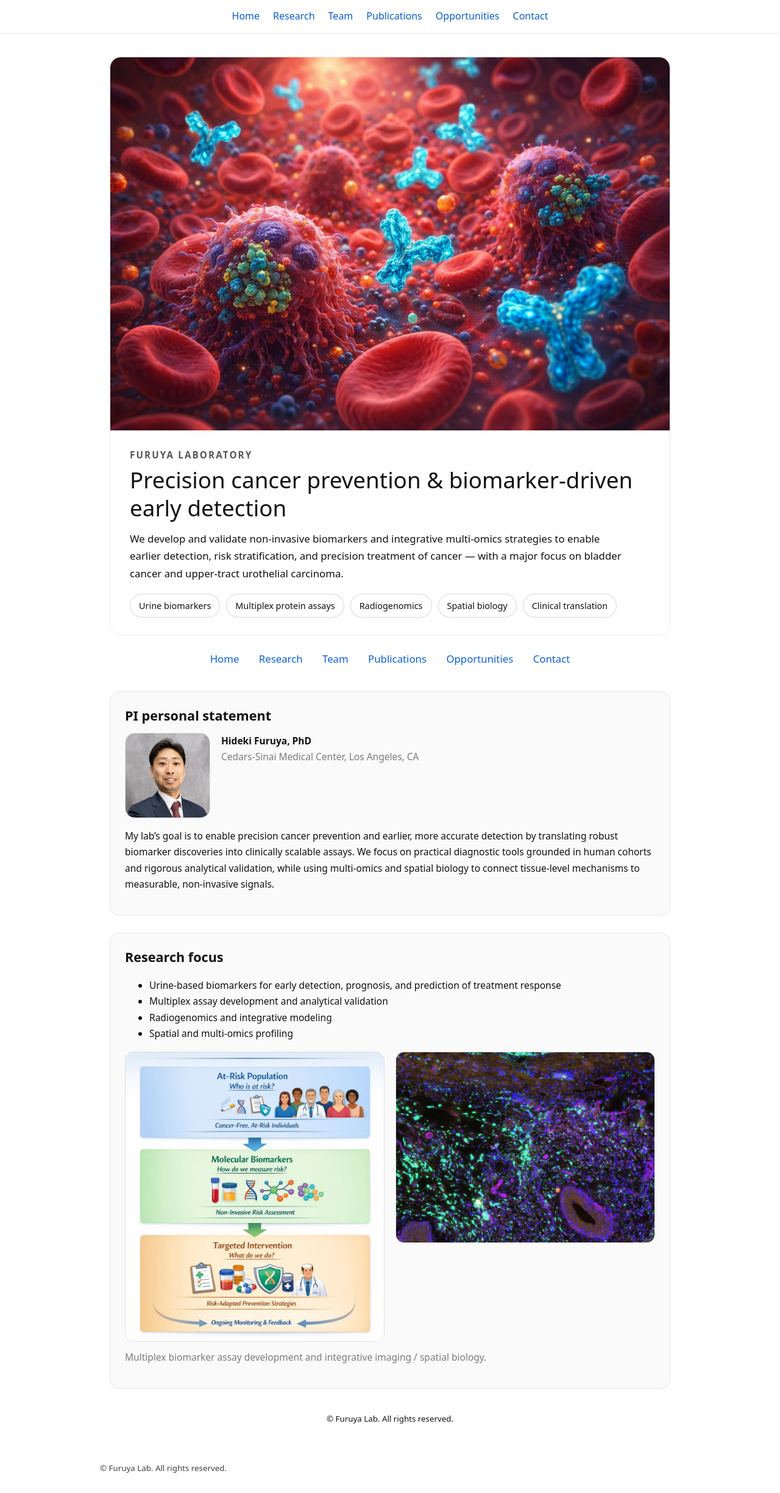
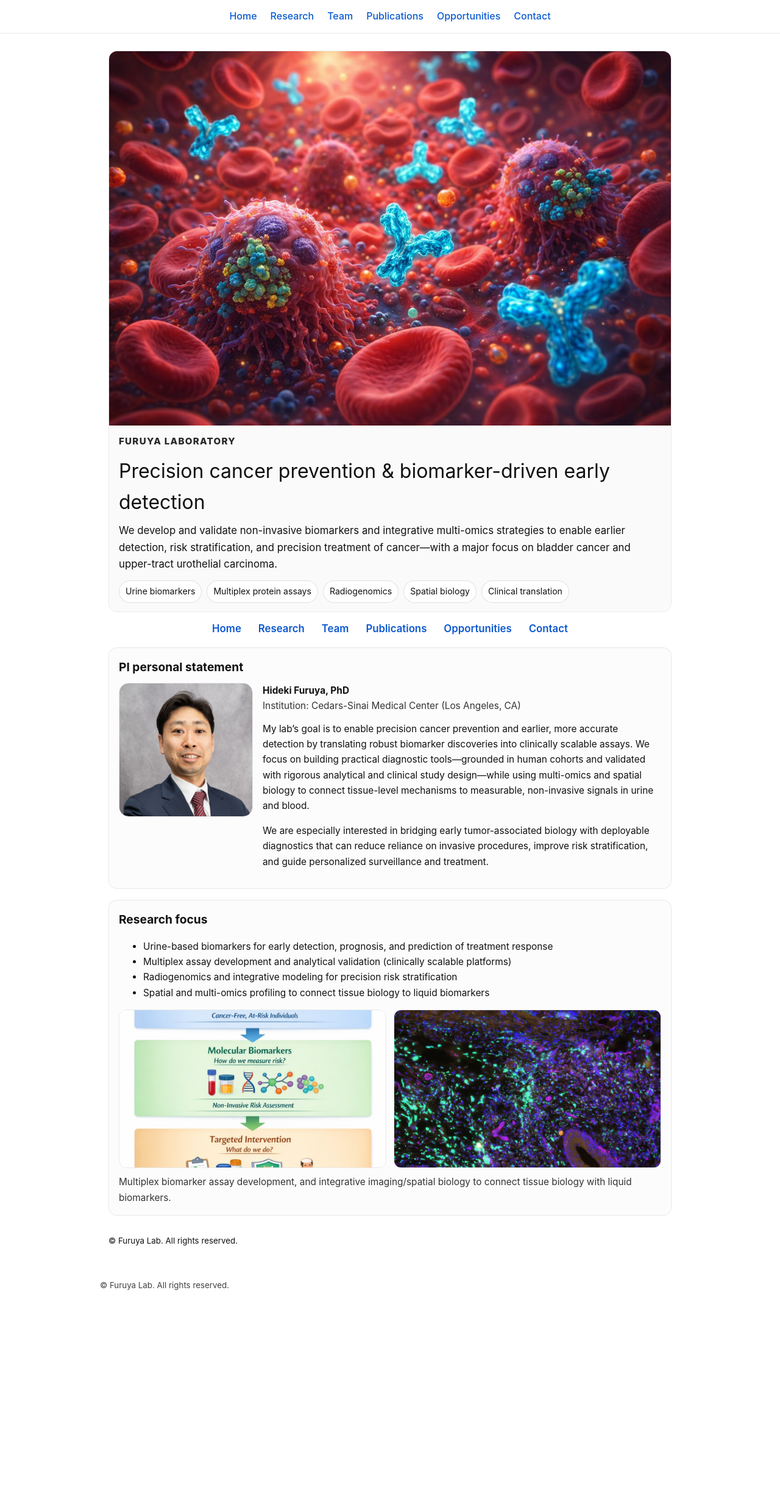
Before and after one commit to hdb58jyfdm-cell/furuyalab.github.io, a Jekyll site: the page built from index.md, in a window 1280 px wide. Shown: the whole page at 61% size. Built offline with Jekyll 4.4.1, drawn with Linux system fonts in a browser that asks for light colours; our own code applies the rules of GitHub Pages for plain Markdown files; after the commit the page ends 2149 px from its top, so only the background shows below that; part of the change alters nothing that is shown.

Commit message:
Update index.md

```diff
--- a/index.md
+++ b/index.md
@@ -3,147 +3,55 @@ title: Home
 ---
 
 <style>
-  body {
-    margin: 0;
-    font-family: system-ui, -apple-system, BlinkMacSystemFont, "Segoe UI", sans-serif;
+  .wrap { max-width: 980px; margin: 0 auto; padding: 0 14px; }
+
+  /* NAV (centered, clean) */
+  .nav {
+    display: flex;
+    justify-content: center;
+    gap: 28px;
+    flex-wrap: wrap;
+    margin: 14px 0 18px;
+    font-size: 1.05rem;
   }
-
-  .wrap {
-    max-width: 1100px;
-    margin: 0 auto;
-    padding: 0 16px;
+  .nav a {
+    text-decoration: none;
+    color: #0b57d0;
+    font-weight: 600;
   }
+  .nav a:hover { text-decoration: underline; }
 
   /* HERO */
-  .hero {
-    margin-top: 24px;
-    border-radius: 18px;
-    overflow: hidden;
-    border: 1px solid rgba(0,0,0,.08);
-  }
+  .hero { margin: 14px 0 10px; border-radius: 14px; overflow: hidden; border: 1px solid rgba(0,0,0,.08); }
+  .hero img { width: 100%; height: auto; display: block; }
+  .hero-cap { padding: 14px 16px; background: rgba(0,0,0,.02); }
+  .kicker { letter-spacing: .08em; text-transform: uppercase; font-size: .95rem; font-weight: 800; margin: 0; }
+  .title { font-size: 2.0rem; margin: 10px 0 8px; }
+  .lead { font-size: 1.05rem; line-height: 1.65; margin: 0; }
 
-  .hero img {
-    width: 100%;
-    display: block;
-  }
+  /* CARDS */
+  .card { border: 1px solid rgba(0,0,0,.08); border-radius: 14px; padding: 16px; background: rgba(0,0,0,.01); }
+  .card h2 { margin-top: 0; font-size: 1.2rem; }
+  .small { font-size: .96rem; line-height: 1.65; }
+  .muted { opacity: .85; }
 
-  .hero-text {
-    padding: 28px 32px;
-    background: white;
-  }
+  /* PROFILE */
+  .profile { display: grid; grid-template-columns: 220px 1fr; gap: 16px; align-items: start; }
+  .avatar { width: 220px; height: 220px; border-radius: 16px; object-fit: cover; border: 1px solid rgba(0,0,0,.08); }
 
-  .labname {
-    font-size: 0.95rem;
-    letter-spacing: 0.14em;
-    font-weight: 600;
-    color: #555;
-    margin-bottom: 6px;
-  }
+  /* PILLS */
+  .pillrow { display:flex; flex-wrap: wrap; gap: 8px; margin-top: 12px; }
+  .pill { padding: 6px 10px; border-radius: 999px; border: 1px solid rgba(0,0,0,.12); font-size: .88rem; background: white; }
 
-  .title {
-    font-size: 2.3rem;
-    line-height: 1.25;
-    margin: 6px 0 14px;
-  }
+  /* FEATURE IMAGES (two images side-by-side) */
+  .imgrow { display: grid; grid-template-columns: 1fr 1fr; gap: 12px; margin-top: 12px; }
+  .imgrow img { width: 100%; border-radius: 12px; border: 1px solid rgba(0,0,0,.08); display: block; }
 
-  .lead {
-    font-size: 1.05rem;
-    line-height: 1.7;
-    max-width: 820px;
-  }
-
-  .pillrow {
-    display: flex;
-    flex-wrap: wrap;
-    gap: 10px;
-    margin-top: 18px;
-  }
-
-  .pill {
-    padding: 7px 14px;
-    border-radius: 999px;
-    border: 1px solid rgba(0,0,0,.15);
-    font-size: .9rem;
-    background: #fff;
-  }
-
-  /* NAV */
-  .nav {
-    text-align: center;
-    margin: 26px 0 40px;
-    font-size: 1.05rem;
-  }
-
-  .nav a {
-    margin: 0 14px;
-    text-decoration: none;
-    color: #0b5ed7;
-    font-weight: 500;
-  }
-
-  .nav a:hover {
-    text-decoration: underline;
-  }
-
-  /* SECTIONS */
-  .card {
-    border: 1px solid rgba(0,0,0,.08);
-    border-radius: 16px;
-    padding: 22px 24px;
-    margin-bottom: 28px;
-    background: #fafafa;
-  }
-
-  .card h2 {
-    margin-top: 0;
-    font-size: 1.35rem;
-  }
-
-  .profile {
-    display: grid;
-    grid-template-columns: 140px 1fr;
-    gap: 18px;
-    align-items: start;
-  }
-
-  .avatar {
-    width: 140px;
-    height: 140px;
-    border-radius: 16px;
-    object-fit: cover;
-    border: 1px solid rgba(0,0,0,.1);
-  }
-
-  .small {
-    font-size: 0.97rem;
-    line-height: 1.7;
-  }
-
-  .muted {
-    color: #666;
-  }
-
-  .feature-grid {
-    display: grid;
-    grid-template-columns: 1fr 1fr;
-    gap: 18px;
-    margin-top: 16px;
-  }
-
-  .feature-grid img {
-    width: 100%;
-    border-radius: 14px;
-    border: 1px solid rgba(0,0,0,.1);
-  }
-
-  @media (max-width: 900px) {
-    .feature-grid {
-      grid-template-columns: 1fr;
-    }
-
-    .profile {
-      grid-template-columns: 1fr;
-    }
+  @media (max-width: 820px){
+    .profile { grid-template-columns: 1fr; }
+    .avatar { width: 180px; height: 180px; }
+    .imgrow { grid-template-columns: 1fr; }
+    .nav { gap: 18px; }
   }
 </style>
 
@@ -151,14 +59,14 @@ title: Home
 
   <!-- HERO -->
   <div class="hero">
-    <img src="/assets/img/hero.jpg" alt="Precision cancer biomarkers">
-    <div class="hero-text">
-      <div class="labname">FURUYA LABORATORY</div>
-      <div class="title">Precision cancer prevention & biomarker-driven early detection</div>
+    <img src="/assets/img/hero.jpg" alt="Furuya Lab banner image">
+    <div class="hero-cap">
+      <p class="kicker">FURUYA LABORATORY</p>
+      <div class="title">Precision cancer prevention &amp; biomarker-driven early detection</div>
+
       <p class="lead">
-        We develop and validate non-invasive biomarkers and integrative multi-omics strategies
-        to enable earlier detection, risk stratification, and precision treatment of cancer —
-        with a major focus on bladder cancer and upper-tract urothelial carcinoma.
+        We develop and validate non-invasive biomarkers and integrative multi-omics strategies to enable earlier detection,
+        risk stratification, and precision treatment of cancer—with a major focus on bladder cancer and upper-tract urothelial carcinoma.
       </p>
 
       <div class="pillrow">
@@ -171,17 +79,17 @@ title: Home
     </div>
   </div>
 
-  <!-- NAVIGATION -->
-  <div class="nav">
+  <!-- NAV (moved BELOW hero) -->
+  <nav class="nav" aria-label="Primary navigation">
     <a href="/">Home</a>
     <a href="/research">Research</a>
     <a href="/team">Team</a>
     <a href="/publications">Publications</a>
     <a href="/opportunities">Opportunities</a>
     <a href="/contact">Contact</a>
-  </div>
+  </nav>
 
-  <!-- PI STATEMENT -->
+  <!-- PI PERSONAL STATEMENT -->
   <div class="card">
     <h2>PI personal statement</h2>
 
@@ -189,41 +97,45 @@ title: Home
       <img class="avatar" src="/assets/img/hideki.jpg" alt="Hideki Furuya">
       <div class="small">
         <strong>Hideki Furuya, PhD</strong><br>
-        <span class="muted">Cedars-Sinai Medical Center, Los Angeles, CA</span>
+        <span class="muted">Institution: Cedars-Sinai Medical Center (Los Angeles, CA)</span>
+
+        <p class="small" style="margin-top:12px;">
+          My lab’s goal is to enable precision cancer prevention and earlier, more accurate detection by translating robust biomarker
+          discoveries into clinically scalable assays. We focus on building practical diagnostic tools—grounded in human cohorts and
+          validated with rigorous analytical and clinical study design—while using multi-omics and spatial biology to connect tissue-level
+          mechanisms to measurable, non-invasive signals in urine and blood.
+        </p>
+
+        <p class="small">
+          We are especially interested in bridging early tumor-associated biology with deployable diagnostics that can reduce reliance on
+          invasive procedures, improve risk stratification, and guide personalized surveillance and treatment.
+        </p>
       </div>
     </div>
+  </div>
 
-    <p class="small" style="margin-top:16px;">
-      My lab’s goal is to enable precision cancer prevention and earlier, more accurate detection
-      by translating robust biomarker discoveries into clinically scalable assays.
-      We focus on practical diagnostic tools grounded in human cohorts and rigorous analytical
-      validation, while using multi-omics and spatial biology to connect tissue-level mechanisms
-      to measurable, non-invasive signals.
+  <!-- RESEARCH FOCUS -->
+  <div class="card" style="margin-top:18px;">
+    <h2>Research focus</h2>
+    <ul class="small">
+      <li>Urine-based biomarkers for early detection, prognosis, and prediction of treatment response</li>
+      <li>Multiplex assay development and analytical validation (clinically scalable platforms)</li>
+      <li>Radiogenomics and integrative modeling for precision risk stratification</li>
+      <li>Spatial and multi-omics profiling to connect tissue biology to liquid biomarkers</li>
+    </ul>
+
+    <!-- Two images in the same row -->
+    <div class="imgrow">
+      <img src="/assets/img/feature1.jpg" alt="Multiplex biomarker assay and urine biomarker analysis">
+      <img src="/assets/img/feature2.jpg" alt="Spatial biology, imaging, and radiogenomics">
+    </div>
+
+    <p class="small muted" style="margin:10px 0 0;">
+      Multiplex biomarker assay development, and integrative imaging/spatial biology to connect tissue biology with liquid biomarkers.
     </p>
   </div>
 
-  <!-- RESEARCH FOCUS -->
-  <div class="card">
-    <h2>Research focus</h2>
-
-    <ul class="small">
-      <li>Urine-based biomarkers for early detection, prognosis, and prediction of treatment response</li>
-      <li>Multiplex assay development and analytical validation</li>
-      <li>Radiogenomics and integrative modeling</li>
-      <li>Spatial and multi-omics profiling</li>
-    </ul>
-
-    <div class="feature-grid">
-      <img src="/assets/img/feature1.jpg" alt="Multiplex biomarker assays">
-      <img src="/assets/img/feature2.jpg" alt="Spatial biology and imaging">
-    </div>
-
-    <p class="small muted" style="margin-top:12px;">
-      Multiplex biomarker assay development and integrative imaging / spatial biology.
-    </p>
-  </div>
-
-  <p style="margin:36px 0 18px; text-align:center;">
+  <p style="margin:28px 0 10px;">
     <small>© Furuya Lab. All rights reserved.</small>
   </p>
 
```
